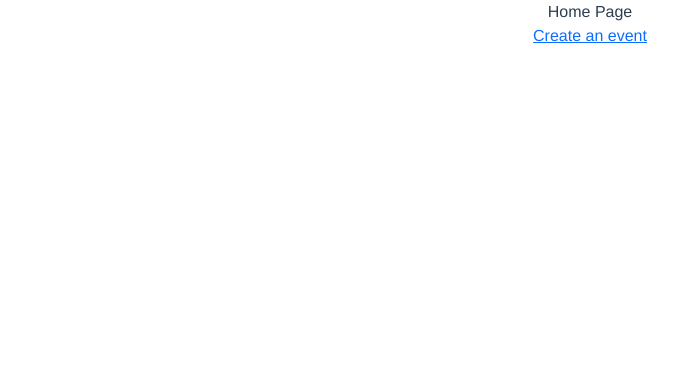
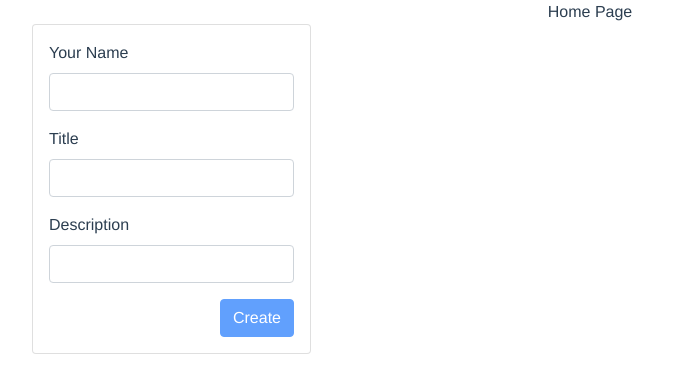
Before and after one commit to reddenx/WestMarchScheduler, a Vue app in the folder src/scheduler-client/: page / in a window 1280 px wide. Shown: the top 390 px of the page, without its empty margins (50-728 px from the left). Built offline with nearby package versions, Linux system fonts and the light colour scheme.

Commit message:
create component and homepage prototyped

```diff
--- /dev/null
+++ b/src/scheduler-client/src/components/CreateComponent.vue
@@ -0,0 +1,97 @@
+<template>
+  <div class="card">
+    <div class="card-body text-start">
+      <div class="row">
+        <div class="col-12">
+          <form>
+            <div class="mb-3">
+              <label class="form-label">Your Name</label>
+              <input
+                type="text"
+                class="form-control"
+                v-model="nameInput"
+                :disabled="disabled"
+              />
+            </div>
+            <div class="mb-3">
+              <label class="form-label">Title</label>
+              <input
+                type="text"
+                class="form-control"
+                v-model="titleInput"
+                :disabled="disabled"
+              />
+            </div>
+            <div class="mb-3">
+              <label class="form-label">Description</label>
+              <input
+                type="text"
+                class="form-control"
+                v-model="descriptionInput"
+                :disabled="disabled"
+              />
+            </div>
+            <div class="text-end">
+              <button
+                type="button"
+                class="btn btn-primary"
+                @click="createButtonPressed"
+                :disabled="disabled || !validInput"
+              >
+                Create
+              </button>
+            </div>
+          </form>
+        </div>
+      </div>
+    </div>
+  </div>
+</template>
+
+<script>
+export class CreateEventData {
+  /**
+   * @param {String} name
+   * @param {String} title
+   * @param {String} description
+   */
+  constructor(name, title, description) {
+    this.name = name;
+    this.title = title;
+    this.description = description;
+  }
+}
+
+export default {
+  props: {
+    disabled: Boolean,
+  },
+  data() {
+    return {
+      titleInput: "",
+      descriptionInput: "",
+      nameInput: "",
+    };
+  },
+  computed: {
+    validInput() {
+      return this.titleInput && this.descriptionInput && this.nameInput;
+    },
+  },
+  methods: {
+    createButtonPressed() {
+      this.$emit(
+        "create",
+        new CreateEventData(
+          this.nameInput,
+          this.titleInput,
+          this.descriptionInput
+        )
+      );
+    },
+  },
+};
+</script>
+
+<style>
+</style>
--- /dev/null
+++ b/src/scheduler-client/src/scripts/CommonModels.js
@@ -0,0 +1,58 @@
+import { SessionDto, PlayerDto, ScheduleDatesDto } from './SessionApi'
+
+export class ScheduleViewmodel {
+    /**
+     *
+     * @param {ScheduleDatesDto[]} dto
+     */
+    constructor(dto) {
+    }
+}
+
+export class PlayerViewmodel {
+    /**
+     *
+     * @param {String} type lead, host, or player
+     * @param {PlayerDto} dto
+     */
+    constructor(type, dto) {
+        this.type = type;
+        this.name = dto.name;
+        this.schedule = new ScheduleViewmodel(dto.schedule);
+
+        this.dto = dto;
+    }
+}
+
+export class SessionViewmodel {
+    /**
+     *
+     * @param {SessionDto} dto
+     * @param {String} lookupKey
+     */
+    constructor(dto, lookupKey) {
+        this.lookupKey = lookupKey;
+        this.leadKey = dto.leadKey;
+        this.hostKey = dto.hostKey;
+        this.playerKey = dto.playerKey;
+        /** @type {String} lead, host, player, or unknown */
+        this.lookupType = 'unknown';
+        if (lookupKey == dto.leadKey) {
+            this.lookupType = 'lead';
+        } else if (lookupKey == dto.hostKey) {
+            this.lookupType = 'host';
+        } else if (lookupKey == dto.playerKey) {
+            this.lookupType = 'player';
+        }
+
+        this.status = dto.status;
+        this.title = dto.title;
+        this.description = dto.description;
+        this.host = dto.host && new PlayerViewmodel(dto.host);
+        this.lead = dto.lead && new PlayerViewmodel(dto.lead);
+        this.players = dto.players && dto.players.map(p => new PlayerViewmodel(p));
+        this.finalSchedule = new ScheduleViewmodel(dto.finalSchedule);
+
+        this.dto = dto;
+    }
+}
--- a/src/scheduler-client/src/scripts/SessionApi.js
+++ b/src/scheduler-client/src/scripts/SessionApi.js
@@ -88,7 +88,7 @@ export default class Api {
      * @param {String} name
      * @param {String} title
      * @param {String} description
-     * @returns {SessionDto}
+     * @returns {KeyBundleDto}
      */
     async createSession(name, title, description) {
         try {
--- a/src/scheduler-client/src/views/HomePage.vue
+++ b/src/scheduler-client/src/views/HomePage.vue
@@ -1,14 +1,51 @@
 <template>
-  <div class="home">
-    <div>Home Page</div>
-    <div>
-      <router-link to="/create">Create an event</router-link>
+  <div class="container">
+    <div class="row">
+      <div class="col-12">
+        <div>Home Page</div>
+        <div class="col-6 col-lg-3">
+          <create-component
+            @create="handleCreate"
+            :disabled="createFormDisabled"
+          />
+        </div>
+      </div>
     </div>
   </div>
 </template>
 
 <script>
+import CreateComponent, {
+  CreateEventData,
+} from "../components/CreateComponent.vue";
+import Api from "../scripts/SessionApi";
+const api = new Api();
+
 export default {
+  components: { CreateComponent },
   name: "Home",
+  data() {
+    return {
+      createFormDisabled: false,
+    };
+  },
+  methods: {
+    /** @param {CreateEventData} createData */
+    async handleCreate(createData) {
+      this.createFormDisabled = true;
+      console.log("test");
+      if (createData.name && createData.title && createData.description) {
+        let keys = await api.createSession(
+          createData.name,
+          createData.title,
+          createData.description
+        );
+        if (keys) {
+          this.$router.push({ path: `/${keys.leadKey}` });
+        }
+      }
+      this.createFormDisabled = false;
+    },
+  },
 };
 </script>
--- a/src/scheduler-client/src/views/StatusPage.vue
+++ b/src/scheduler-client/src/views/StatusPage.vue
@@ -1,10 +1,11 @@
 <template>
-  <div>Status: {{lookupKey}}
-  </div>
+    <div>Status: {{ lookupKey }}</div>
 </template>
 
 <script>
 import Api from "../scripts/SessionApi";
+import {SessionViewmodel, PlayerViewmodel, ScheduleViewmodel} from "../scripts/CommonModels";
+
 const api = new Api();
 
 export default {
```
Lines whose indentation alone changed are shown as unchanged.
